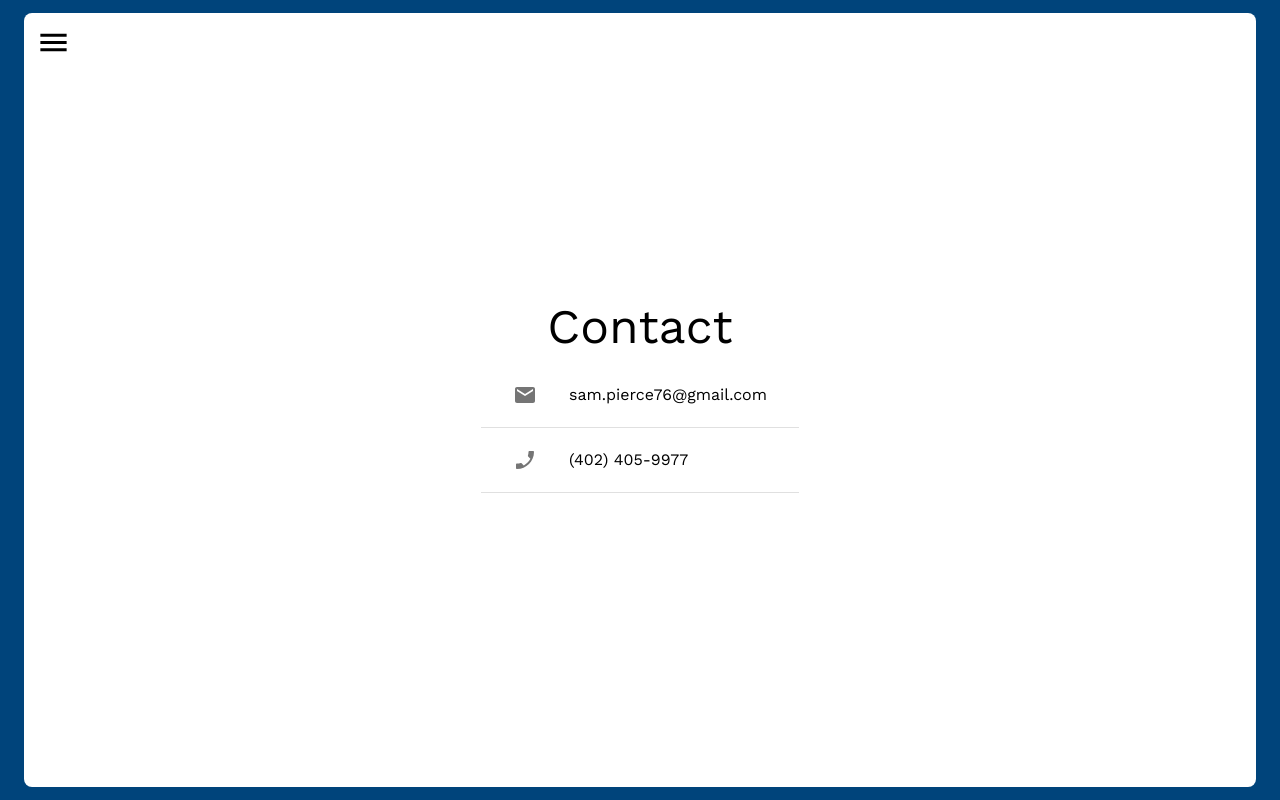
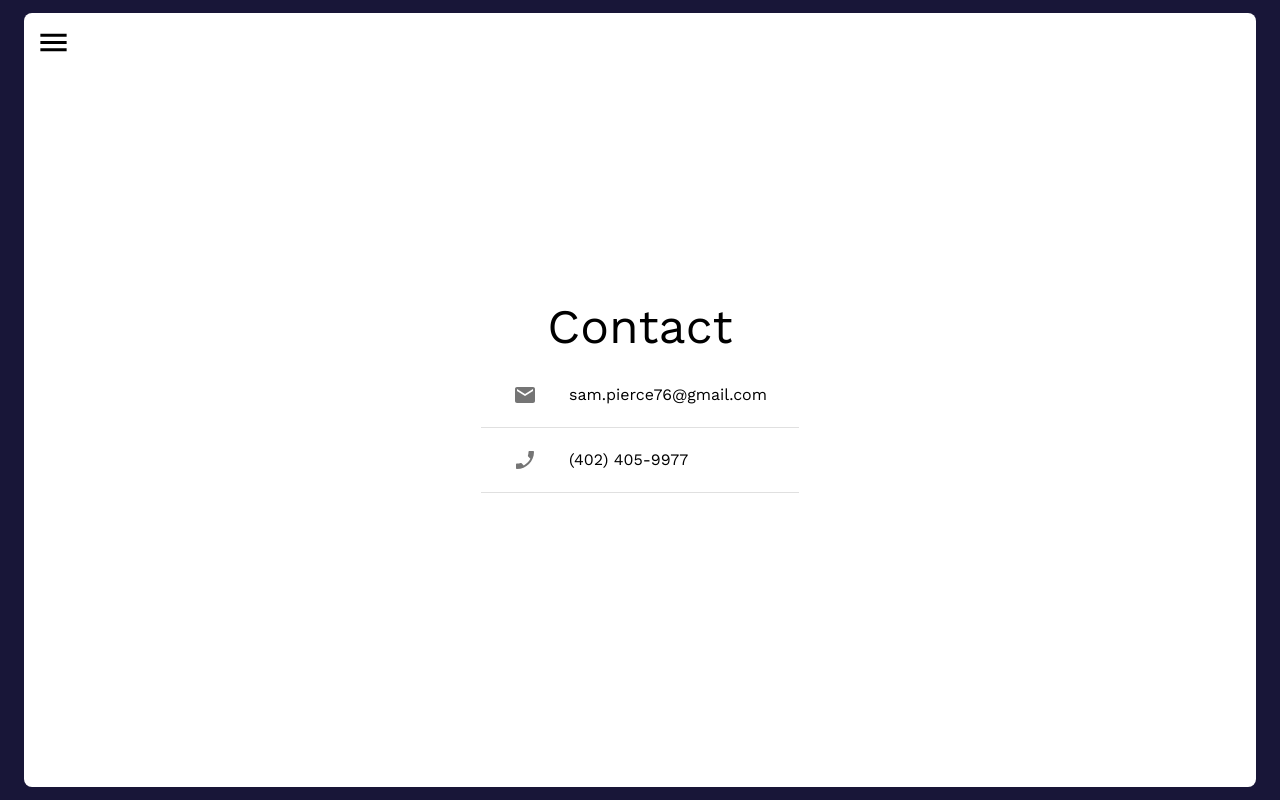
Before and after one commit to spierce5/my-portfolio, a Next.js app: page /contact in a window 1280 px wide. Built offline with nearby package versions, Linux system fonts and the light colour scheme; a web font is replaced by a local one.

Commit message:
updated background color

```diff
--- a/pages/_app.js
+++ b/pages/_app.js
@@ -41,16 +41,16 @@ const theme = createTheme({
       main: "#f4b266",
     },
     opt1: {
-      main: "#00447b",
+      main: "#181638",
     },
     opt2: {
-      main: "#06d6a0",
+      main: "#132933",
     },
     opt3: {
-      main: "#697ca3",
+      main: "#031f2b",
     },
     opt4: {
-      main: "#a9ddd6",
+      main: "#141a2b",
     },
     opt5: {
       main: "#8a89c0",
```
